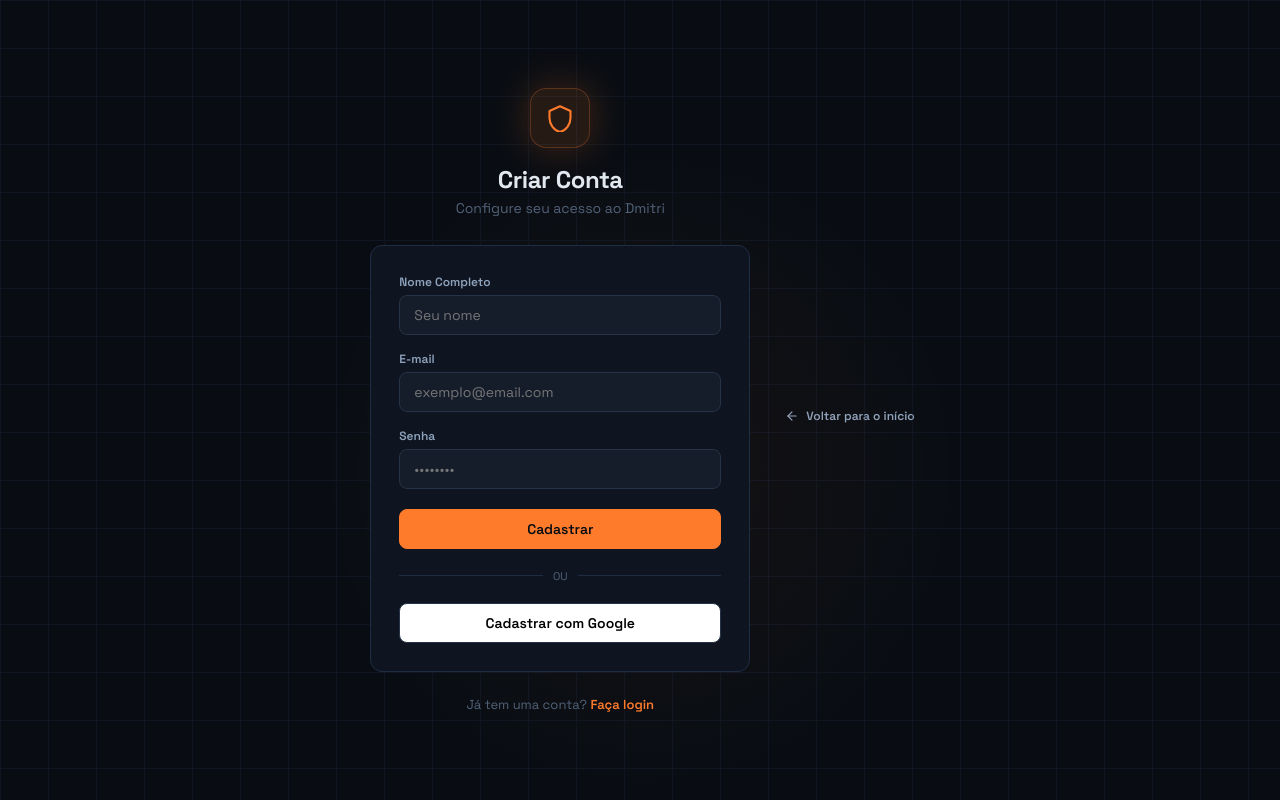
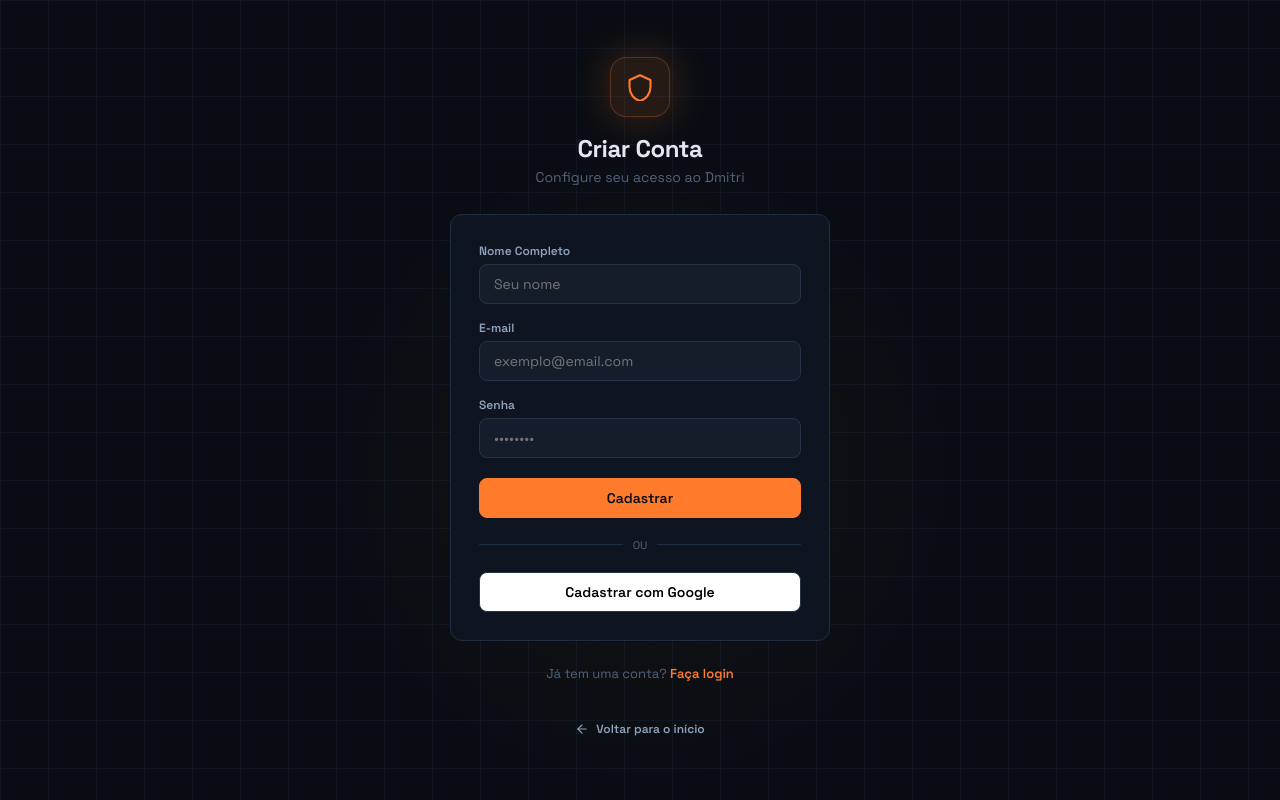
Before and after one commit to Dmitri-IMT/dmitri, a React (Vite) app in the folder frontend/frontend-app/: page /register in a window 1280 px wide. Built offline with nearby package versions, Linux system fonts and the light colour scheme.

Commit message:
fix(register-page): fix back-button

```diff
--- a/frontend/frontend-app/src/pages/Register.tsx
+++ b/frontend/frontend-app/src/pages/Register.tsx
@@ -90,12 +90,13 @@ export default function Register({ onRegister }: RegisterProps) {
         <p style={{ textAlign: 'center', color: 'var(--text3)', fontSize: 13, marginTop: 24 }}>
           Já tem uma conta? <span onClick={() => navigate('/login')} style={{ color: 'var(--accent)', cursor: 'pointer', fontWeight: 600 }}>Faça login</span>
         </p>
-      </div>
 
-      <div style={{ display: 'flex', justifyContent: 'center', marginTop: 32 }}>
-        <Btn variant="ghost" size="sm" icon="back" onClick={() => navigate('/')}>
-          Voltar para o início
-        </Btn>
+        <div style={{ display: 'flex', justifyContent: 'center', marginTop: 32 }}>
+          <Btn variant="ghost" size="sm" icon="back" onClick={() => navigate('/')}>
+            Voltar para o início
+          </Btn>
+        </div>
+
       </div>
 
     </div>
```
